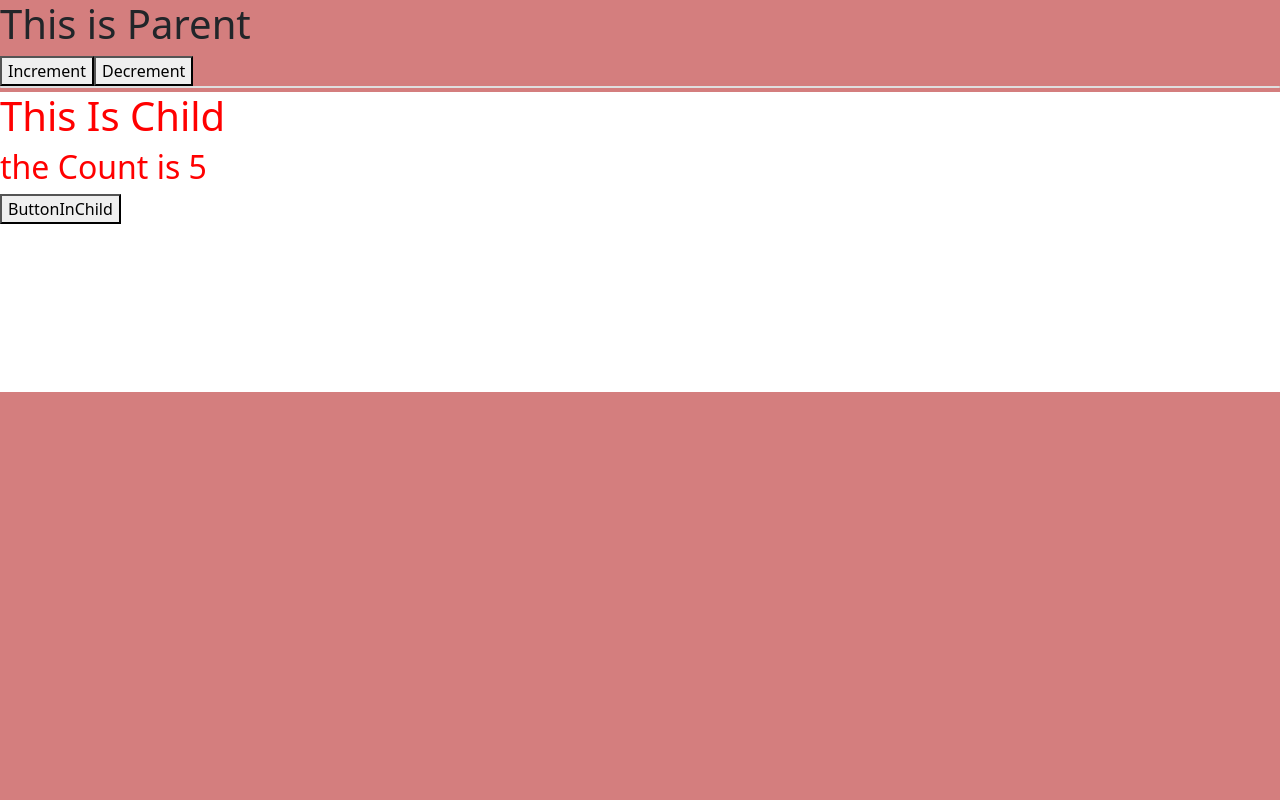
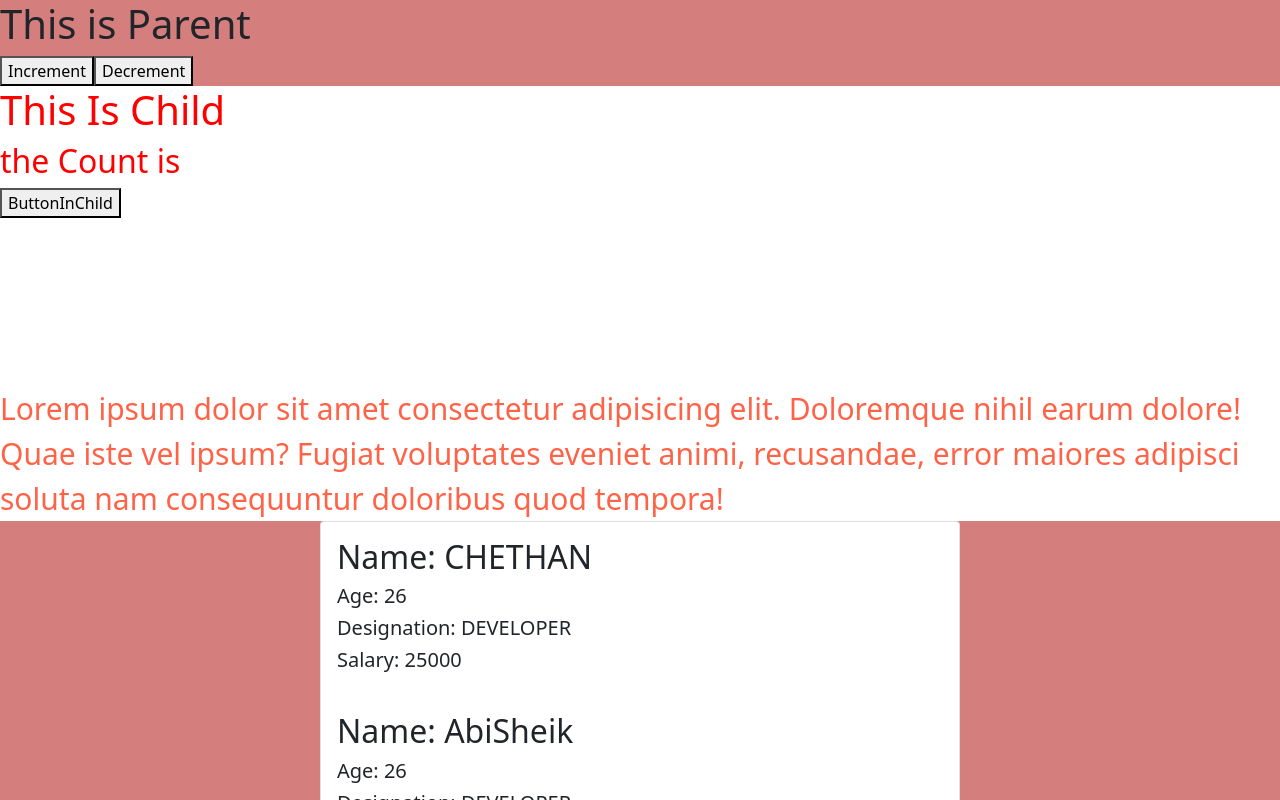
Before and after one commit to Chethanmurthy7518/ty-AngularProject, an Angular app: page / in a window 1280 px wide. Shown: the top 800 px of the page. Built offline with nearby package versions, Linux system fonts and the light colour scheme.

Commit message:
Commiting

```diff
--- a/src/app/app.component.html
+++ b/src/app/app.component.html
@@ -3,3 +3,9 @@
 
 <app-parent></app-parent>
 <!-- <app-project></app-project> -->
+
+<!-- <a href="/child">Child</a>
+<a href="/parent">Parent</a> -->
+<a routerLink = "/child">Child</a><br>
+<a routerLink = "/parent">Parent</a>
+<router-outlet></router-outlet>
--- a/src/app/app.module.ts
+++ b/src/app/app.module.ts
@@ -10,6 +10,7 @@ import { ParentComponent } from './parent/parent.component';
 import { ChildComponent } from './child/child.component';
 import { ProjectComponent } from './project/project.component';
 import { Project1Component } from './project1/project1.component';
+import { AppRoutingModule } from './app-routing-module';
 
 
 
@@ -27,7 +28,8 @@ import { Project1Component } from './project1/project1.component';
   ],
   imports: [
     BrowserModule,
-    FormsModule
+    FormsModule,
+    AppRoutingModule
   ],
   providers: [],
   bootstrap: [AppComponent]
--- a/src/app/child/child.component.css
+++ b/src/app/child/child.component.css
@@ -0,0 +1,5 @@
+.style{
+    background-color: white;
+    color:tomato;
+    font-size:30px;
+}
--- a/src/app/child/child.component.html
+++ b/src/app/child/child.component.html
@@ -4,3 +4,15 @@
 
     <button type="button" (click)="passData()">ButtonInChild</button>
 </div>
+
+<div #main>
+    Lorem ipsum dolor sit amet consectetur adipisicing elit. Doloremque nihil earum dolore! Quae iste vel ipsum? Fugiat voluptates eveniet animi, recusandae, error maiores adipisci soluta nam consequuntur doloribus quod tempora!
+</div>
+<div class="card col-md-6 m-auto ">
+    <div class="card-body "  *ngFor="let emp of data">
+        <h2>Name: <span>{{emp.Name}}</span></h2>
+        <h5>Age: <span> {{emp.Age}}</span></h5>
+        <h5>Designation:<span>  {{emp.Designation}}</span></h5>
+        <h5>Salary: <span>{{emp.Salary}}</span></h5>
+    </div>
+</div>
--- a/src/app/child/child.component.ts
+++ b/src/app/child/child.component.ts
@@ -1,4 +1,4 @@
-import { Component, EventEmitter, Input, OnInit, Output } from '@angular/core';
+import { AfterViewInit, Component, ElementRef, EventEmitter, Input, OnChanges, OnInit, Output, SimpleChange, SimpleChanges, ViewChild } from '@angular/core';
 
 export interface Employee{
   Name:string;
@@ -12,39 +12,101 @@ export interface Employee{
   templateUrl: './child.component.html',
   styleUrls: ['./child.component.css']
 })
-export class ChildComponent implements OnInit{
+export class ChildComponent implements OnInit,OnChanges,AfterViewInit{
 
   constructor() { }
 
   @Input()count:number;
+  @Input()data:Employee;
+  @ViewChild('main')div:ElementRef;
   @Output()message = new EventEmitter();
+  @ViewChild(ChildComponent)child:ChildComponent;
 
   // value:string;
 
   multistyle="color:red;background-color:white;width:5000px;height:300px"
 
-  employee:Employee
+
 
   ngOnInit(): void {
     // this.value="Happy Desehra From Child"
-    this.employee={
-      Name:"CHETHAN",
-      Age:26,
-      Designation:"DEVELOPER",
-      Salary:25000
-    }
+
+    // this.div.nativeElement.style.color = "blue"  ----Th view will ot execute on OnInt
+
+  }
+  ngOnChanges(changes:SimpleChanges){
+    // this.div.nativeElement.style.color = "blue" ----Th view will ot execute on OnChanges
+
+
+  }
+
+
+  ngAfterViewInit(){
+    // this.div.nativeElement.style.color = "blue";
+    // this.div.nativeElement.innerHTML = "HIIIII";
+    this.div.nativeElement.classList ="style";
+
+
+
 
   }
 
 
   passData(){
 
+    this.data.Name="Chethan"
+    this.data.Age=27;
 
-    this.message.emit(this.employee);
+
   }
 
 
 
 
 
+
+
+
+
+
+
+
+
+
+
+
+
+
+
+
+
+
+
+
+
+
+
+
+
+
+
+
+
+
+
+
+
+
+
+
+
+
+
+
+
+
+
+
+
+
 }
--- a/src/app/parent/parent.component.html
+++ b/src/app/parent/parent.component.html
@@ -5,12 +5,12 @@
 
 
 <!-- <h1>{{messageFromChild}}</h1> -->
-<div class="card mb-1">
-    <div class="card-body bg-dark text-white text-center " *ngIf="isDisplay">
-        <h2>Name: <span>{{Name}}</span></h2>
-        <h5>Age: <span> {{Age}}</span></h5>
-        <h5>Designation:<span>  {{Designation}}</span></h5>
-        <h5>Salary: <span>{{salary}}</span></h5>
+<!-- <div class="card mb-1">
+    <div class="card-body bg-dark text-white text-center  "  *ngFor="let emp of employee">
+        <h2>Name: <span>{{emp.Name}}</span></h2>
+        <h5>Age: <span> {{emp.Age}}</span></h5>
+        <h5>Designation:<span>  {{emp.Designation}}</span></h5>
+        <h5>Salary: <span>{{emp.Salary}}</span></h5>
     </div>
-</div>
-<app-child [count]="counter" (message)="empData($event)"></app-child>
+</div> -->
+<app-child [data]="employee" (message)="empData($event)"></app-child>
--- a/src/app/parent/parent.component.ts
+++ b/src/app/parent/parent.component.ts
@@ -1,18 +1,67 @@
 import { Message } from '@angular/compiler/src/i18n/i18n_ast';
-import { Component, OnInit } from '@angular/core';
+import { AfterViewInit, Component, OnInit, ViewChild } from '@angular/core';
 
-import { Employee } from '../child/child.component';
+import { ChildComponent, Employee } from '../child/child.component';
 
 @Component({
   selector: 'app-parent',
   templateUrl: './parent.component.html',
   styleUrls: ['./parent.component.css']
 })
-export class ParentComponent implements OnInit {
+export class ParentComponent implements OnInit,AfterViewInit {
+  @ViewChild(ChildComponent)child:ChildComponent;
 
   constructor() { }
 
+  employee:Employee[]
+
   ngOnInit(): void {
+    this.employee=[{
+      Name:"CHETHAN",
+      Age:26,
+      Designation:"DEVELOPER",
+      Salary:25000
+
+
+    },
+    {
+      Name:"AbiSheik",
+      Age:26,
+      Designation:"DEVELOPER",
+      Salary:25000
+
+
+    },
+    {
+      Name:"Bailappa",
+      Age:26,
+      Designation:"DEVELOPER",
+      Salary:25000
+
+
+    },
+    {
+      Name:"Ramya",
+      Age:26,
+      Designation:"DEVELOPER",
+      Salary:25000
+
+
+    },
+    {
+      Name:"Anu",
+      Age:26,
+      Designation:"DEVELOPER",
+      Salary:25000
+
+
+    }
+  ]
+
+  }
+  ngAfterViewInit(){
+    this.child.data.Name="John"
+
   }
 
   counter = 5;
@@ -37,7 +86,7 @@ export class ParentComponent implements OnInit {
 
   // }
 
-  isDisplay:boolean=false
+  // isDisplay:boolean=false
 
   Name;
   Age;
@@ -45,7 +94,7 @@ export class ParentComponent implements OnInit {
   salary
 
   empData(employee:Employee){
-    this.isDisplay=true
+    // this.isDisplay=true
 
     this.Name=employee.Name;
     this.Age =employee.Age;
```
Also changed, not shown: src/app/app-routing-module.ts (added, +20 -0 lines).
